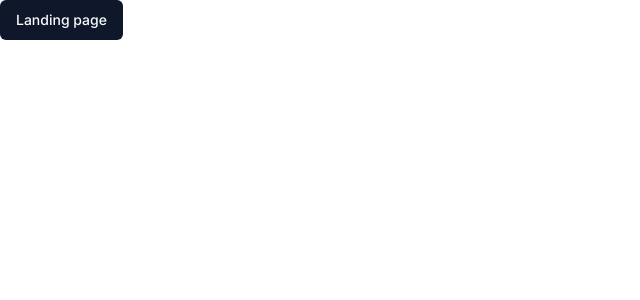
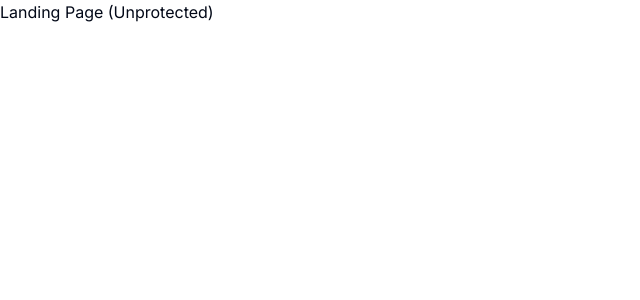
Before and after one commit to pmitja/ai-saas-nextjs, a Next.js app: page / in a window 1280 px wide. Shown: the top 300 px of the page, without its empty margins (0-640 px from the left). Built offline with nearby package versions, Linux system fonts and the light colour scheme.

Commit message:
Added the clerk sign in and sign up.

```diff
--- /dev/null
+++ b/app/(auth)/(routes)/sign-in/[[...sign-in]]/page.tsx
@@ -0,0 +1,5 @@
+import { SignIn } from "@clerk/nextjs";
+
+export default function Page() {
+  return <SignIn />;
+}
--- /dev/null
+++ b/app/(auth)/(routes)/sign-up/[[...sign-up]]/page.tsx
@@ -0,0 +1,5 @@
+import { SignUp } from "@clerk/nextjs";
+
+export default function Page() {
+  return <SignUp />;
+}
--- a/app/(dashboard)/(routes)/dashboard/page.tsx
+++ b/app/(dashboard)/(routes)/dashboard/page.tsx
@@ -1,5 +1,5 @@
 import { Button } from "@/components/ui/button";
 
 export default function DashboardPage() {
-  return <Button variant="secondary">Dashboard page</Button>;
+  return <p>Dashboard Page (Protected)</p>;
 }
--- a/app/(landing)/page.tsx
+++ b/app/(landing)/page.tsx
@@ -1,5 +1,5 @@
 import { Button } from "@/components/ui/button";
 
 export default function LandingPage() {
-  return <Button variant="default">Landing page</Button>;
+  return <p>Landing Page (Unprotected)</p>;
 }
--- a/app/layout.tsx
+++ b/app/layout.tsx
@@ -1,6 +1,7 @@
 import "./globals.css";
 import type { Metadata } from "next";
 import { Inter } from "next/font/google";
+import { ClerkProvider } from "@clerk/nextjs";
 
 const inter = Inter({ subsets: ["latin"] });
 
@@ -15,8 +16,10 @@ export default function RootLayout({
   children: React.ReactNode;
 }) {
   return (
-    <html lang="en">
-      <body className={inter.className}>{children}</body>
-    </html>
+    <ClerkProvider>
+      <html lang="en">
+        <body className={inter.className}>{children}</body>
+      </html>
+    </ClerkProvider>
   );
 }
--- a/package.json
+++ b/package.json
@@ -9,6 +9,7 @@
     "lint": "next lint"
   },
   "dependencies": {
+    "@clerk/nextjs": "^4.22.1",
     "@radix-ui/react-slot": "^1.0.2",
     "@types/node": "20.4.2",
     "@types/react": "18.2.15",
```
Also changed, not shown: middleware.ts (added, +7 -0 lines), 2 other files (tests, documents, lock files or other folders).
